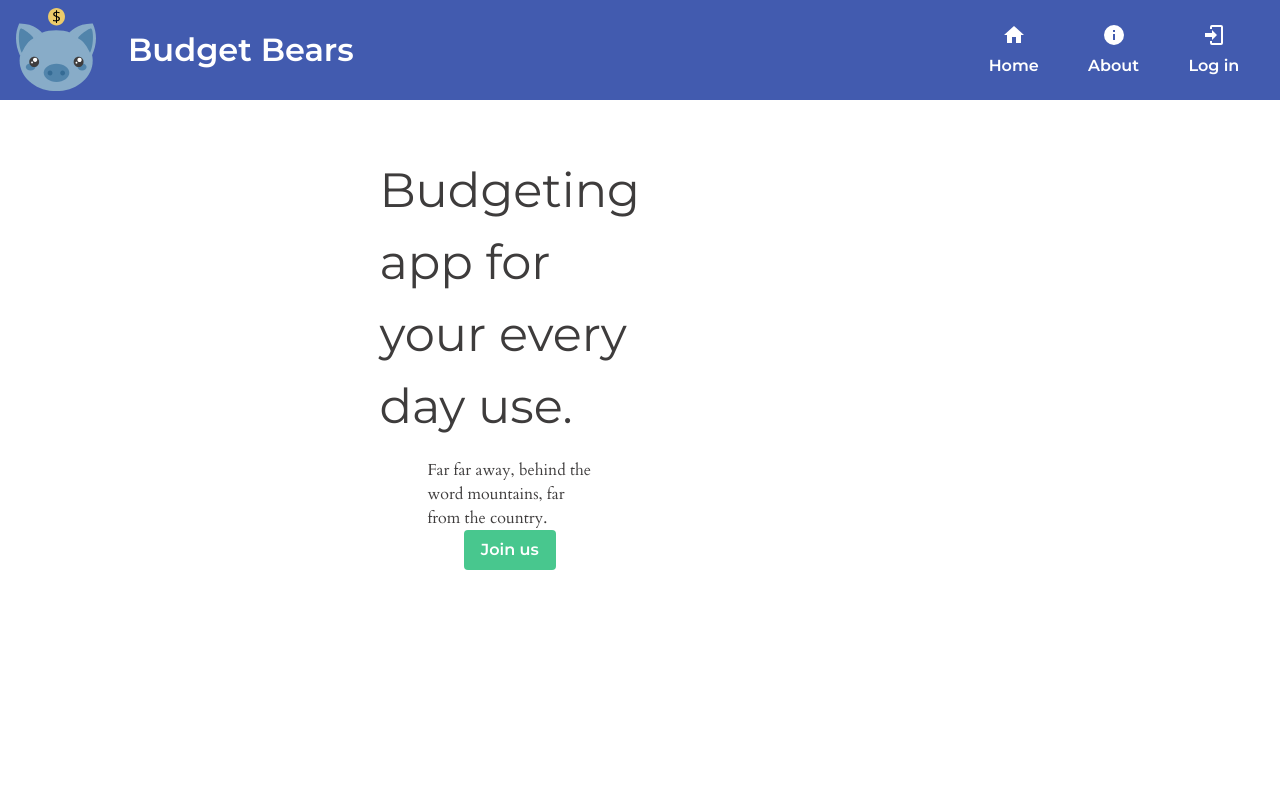
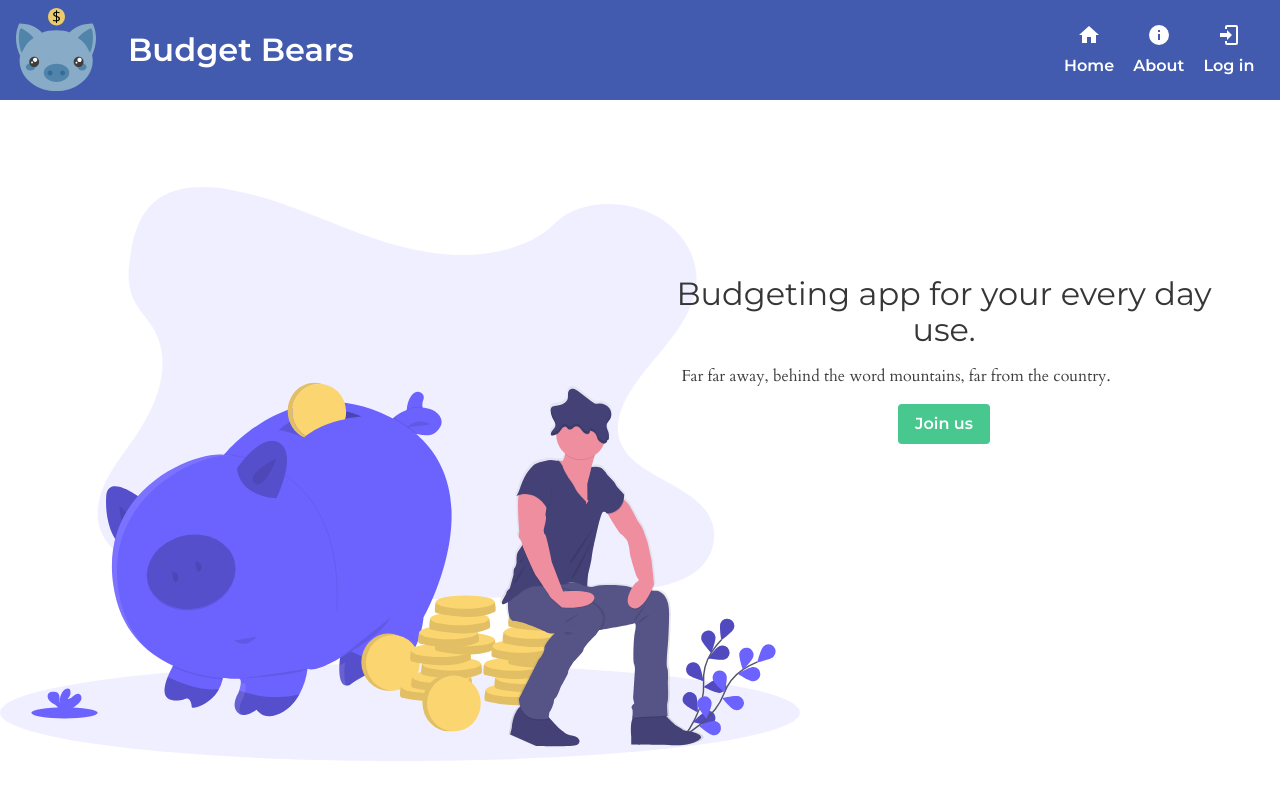
Before and after one commit to chingu-voyage7/Bears-Team-19, a React (Create React App) app in the folder budget-app/: page / in a window 1280 px wide. Built offline with nearby package versions, Linux system fonts and the light colour scheme.

Commit message:
Fixed layout with css grid. Also added Sign in and Sign up components.

```diff
--- a/budget-app/src/components/Footer.css
+++ b/budget-app/src/components/Footer.css
@@ -1,15 +1,15 @@
+.main-footer {
+  background: var(--primary-color-darker);
+  color: white;
+}
 footer .container {
   display: flex;
   flex-direction: column;
-  padding: 2rem 1rem;
+  padding: 1rem 1rem 0 1rem;
 }
 
 a:hover {
   background: var(--primary-color);
-}
-.main-footer {
-  background: var(--primary-color-darker);
-  color: white;
 }
 .social-media {
   display: flex;
@@ -42,7 +42,6 @@ a:hover {
     flex-direction: row;
     justify-content: space-between;
     max-width: 1100px;
-    margin: 0 auto;
   }
   .social-media svg {
     margin-right: 1.5rem;
--- a/budget-app/src/components/Header.css
+++ b/budget-app/src/components/Header.css
@@ -4,7 +4,6 @@
   display: flex;
   justify-content: space-between;
   align-items: center;
-  height: 100px;
   padding: 0 1rem;
 }
 .logo {
@@ -16,7 +15,7 @@
   font-size: 2rem;
 }
 .main-header nav {
-  width: 300px;
+  max-width: 300px;
 }
 .main-header nav ul {
   height: 100%;
--- a/budget-app/src/containers/App/App.css
+++ b/budget-app/src/containers/App/App.css
@@ -1,5 +1,10 @@
 .App {
   display: grid;
-  grid-template-rows: repeat(3, 1fr);
-  height: 100%;
+  grid-template-rows: 100px minmax(calc(100vh - 400px), 1fr) 300px;
 }
+
+@media (min-width: 700px) {
+  .App {
+    grid-template-rows: 100px minmax(calc(100vh - 300px), 1fr) 200px;
+  }
+}
--- a/budget-app/src/containers/App/App.js
+++ b/budget-app/src/containers/App/App.js
@@ -21,6 +21,7 @@ class App extends Component {
       <Router>
         <div className="App">
           <Header />
+          <section className="content">
             <Switch>
               <Route exact path="/" component={Home} />
               <Route path="/about" component={About} />
@@ -28,6 +29,7 @@ class App extends Component {
               <Route path="/signin" component={Signin} />
               <Route component={NotFound} />
             </Switch>
+          </section>
           <Footer />
         </div>
       </Router>
--- a/budget-app/src/containers/Home/Home.css
+++ b/budget-app/src/containers/Home/Home.css
@@ -19,12 +19,12 @@ article figure {
 
 section.above-fold {
   background: center bottom / contain no-repeat url(./hero_bg.svg);
-  height: 80vh;
+  height: calc(100vh - 110px);
 }
 
 .above-fold article {
   position: relative;
-  height: 100%;
+  padding-top: 4rem;
 }
 .above-fold h1 {
   font-weight: 400;
@@ -38,9 +38,9 @@ section.above-fold {
   max-width: calc(100% - 6rem);
 }
 
-.is-success {
+.button-join {
   position: absolute;
-  top: 60%;
+  top: calc(50vh);
   left: calc(50% - 2.5rem);
   max-width: 150px;
 }
@@ -58,34 +58,33 @@ section.above-fold {
   border-radius: 50%;
 }
 
+@media (max-width: 375px) and (min-height: 800px) {
+  .is-success {
+    top: 40vh;
+  }
+}
+
 @media (min-width: 850px) {
   section.above-fold {
-    background: left center / 800px no-repeat url(./hero_bg.svg);
-    height: 90vh;
-    display: flex;
-    justify-content: flex-end;
-    align-items: center;
+    background: left 75% / 800px no-repeat url(./hero_bg.svg);
+    display: grid;
+    grid-template-columns: 1fr 1fr;
     max-width: 1400px;
     margin: 0 auto;
-    position: relative;
+    padding-right: 2rem;
+    padding-left: 2rem;
   }
   .above-fold article {
-    max-height: 50%;
-    padding: 0;
-    max-width: 600px;
-    display: flex;
-    flex-direction: column;
-    justify-content: space-around;
-    align-items: center;
-    position: absolute;
-    top: 3%;
+    margin-top: 5rem;
+    grid-column-start: 2;
+    text-align: center;
   }
   .tagline,
-  .is-success {
+  .button-join {
     position: static;
   }
 
-  .features {
+  .featurelist {
     display: grid;
     grid-template-columns: repeat(3, 1fr);
     grid-gap: 2rem;
--- a/budget-app/src/containers/Home/Home.js
+++ b/budget-app/src/containers/Home/Home.js
@@ -9,11 +9,12 @@ const Home = () => (
         <p className="tagline">
           Far far away, behind the word mountains, far from the country.
         </p>
-        <button className="button is-success">Join us</button>
+        <button className="button is-success button-join">Join us</button>
       </article>
     </section>
+    <section className="features">
       <h2>Features</h2>
-    <section className="features">
+      <div className="featurelist">
         <article className="feature">
           <h3>Feature 1</h3>
           <p>
@@ -79,6 +80,7 @@ const Home = () => (
             language ocean. A small river named Duden
           </p>
         </article>
+      </div>
     </section>
     <section className="quotes">
       <article className="quote">
--- a/budget-app/src/containers/Signin/Signin.css
+++ b/budget-app/src/containers/Signin/Signin.css
@@ -1,5 +1,7 @@
 section.signin {
-  /* height: 65%; */
+  height: 100%;
+  display: grid;
+  align-content: center;
 }
 section .container {
   max-width: 300px;
--- a/budget-app/src/containers/Signin/Signin.js
+++ b/budget-app/src/containers/Signin/Signin.js
@@ -34,7 +34,7 @@ class Signin extends Component {
                 <input
                   type="email"
                   className="input"
-                  placeholder="Email input"
+                  placeholder="Email"
                   id="email"
                   value={this.state.email}
                   onChange={this.handleChange}
@@ -49,7 +49,7 @@ class Signin extends Component {
                 <input
                   type="password"
                   className="input"
-                  placeholder="Password input"
+                  placeholder="Password"
                   id="password"
                   value={this.state.password}
                   onChange={this.handleChange}
@@ -57,7 +57,7 @@ class Signin extends Component {
               </div>
             </div>
             <div className="control">
-              <button className="button is-primary">Sign in</button>
+              <button className="button is-success">Sign in</button>
             </div>
             <div>
               <p>or log in with:</p>
--- a/budget-app/src/containers/Signup/Signup.css
+++ b/budget-app/src/containers/Signup/Signup.css
@@ -1,7 +1,13 @@
-section {
-  height: 65%;
+section.signup {
+  height: 100%;
+  display: grid;
+  align-content: center;
 }
 section .container {
   max-width: 300px;
   padding: 1rem;
 }
+
+.signup a {
+  color: var(--grey-color-darkest);
+}
--- a/budget-app/src/containers/Signup/Signup.js
+++ b/budget-app/src/containers/Signup/Signup.js
@@ -22,7 +22,7 @@ class Signup extends Component {
   }
   render() {
     return (
-      <section>
+      <section className="signup">
         <div className="container">
           <form onSubmit={this.handleSubmit}>
             <h3>Sign up</h3>
@@ -34,7 +34,7 @@ class Signup extends Component {
                 <input
                   type="email"
                   className="input"
-                  placeholder="Email input"
+                  placeholder="Email"
                   id="email"
                   value={this.state.email}
                   onChange={this.handleChange}
@@ -49,7 +49,7 @@ class Signup extends Component {
                 <input
                   type="password"
                   className="input"
-                  placeholder="Password input"
+                  placeholder="Password"
                   id="password"
                   value={this.state.password}
                   onChange={this.handleChange}
@@ -57,7 +57,7 @@ class Signup extends Component {
               </div>
             </div>
             <div className="control">
-              <button className="button is-primary">Sign up</button>
+              <button className="button is-success">Sign up</button>
             </div>
           </form>
           <div>
```
Lines whose indentation alone changed are shown as unchanged.
